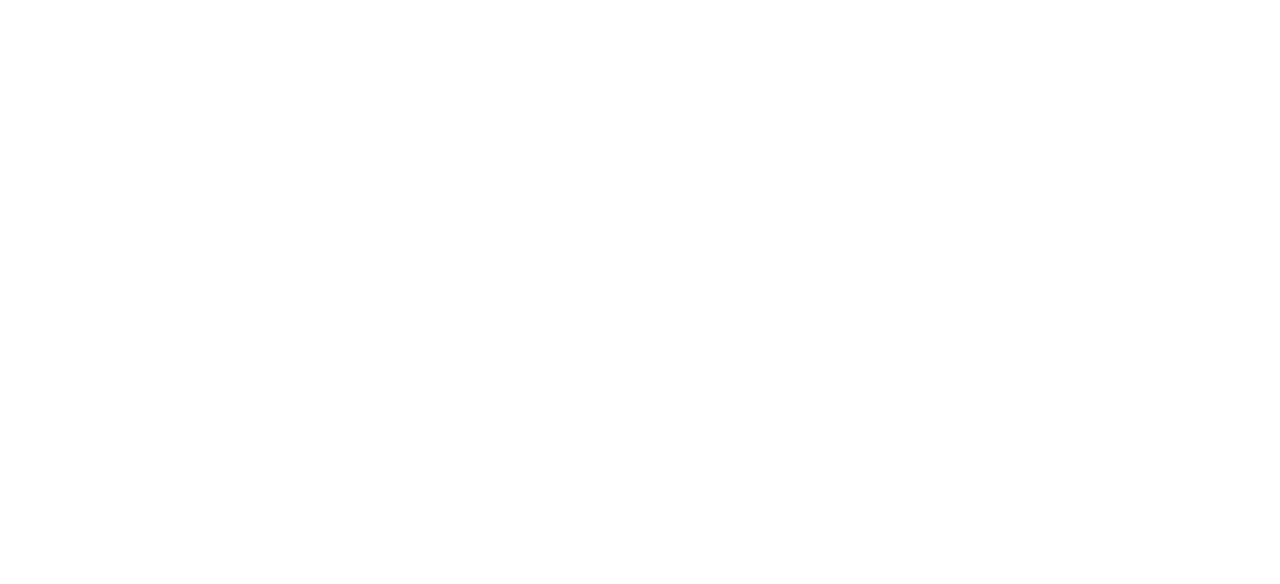
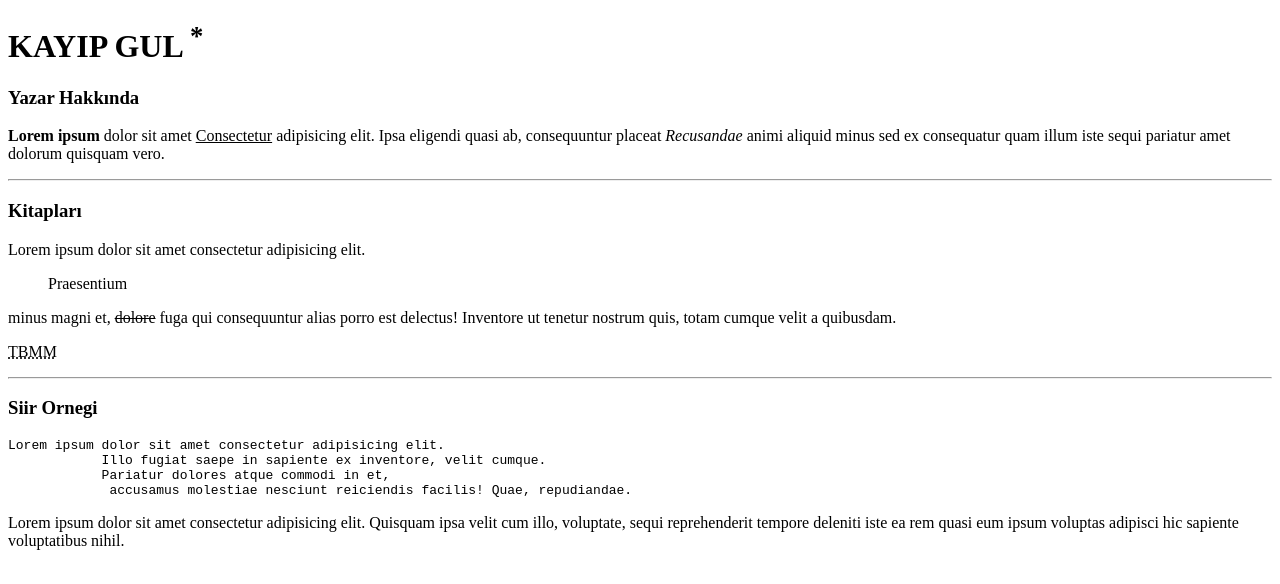
Before and after one commit to busratalih/HTML1, a plain HTML site: page Day-01/index.html in a window 1280 px wide. Drawn offline with Linux system fonts and the light colour scheme.

Commit message:
third commit

```diff
--- a/Day-01/index.html
+++ b/Day-01/index.html
@@ -1,12 +1,42 @@
+<!-- bunu browserın dosyayı anlaması için koydum / comment: ctrl k ctrl c, comment cıkma ctrl k ctrl u-->
 <!DOCTYPE html>
+<!-- Dosyamı HTML ile actım, dil olarak İngilize sectim ve sonrasında html ile kapattım -->
 <html lang="en">
     <head>
+
         <meta charset="UTF-8">
         <meta http-equiv="X-UA-Compatible" content="IE=edge">
         <meta name="viewport" content="width=device-width, initial-scale=1.0">
-    <title>Document</title>
+        <title>HTML SEVIYORUM</title>
+
     </head>
     <body>
+        <h1>KAYIP GUL <sup>*</sup></h1>
+        <h3>Yazar Hakkında</h3>
+        <p> <strong>Lorem ipsum</strong>  dolor sit amet <u>Consectetur</u> adipisicing elit. Ipsa eligendi quasi ab, consequuntur placeat <em>Recusandae</em>  animi aliquid minus sed ex consequatur quam illum iste sequi pariatur amet dolorum quisquam vero.
+        </p>
+        <hr>
 
+        <h3>Kitapları</h3>
+        <p>Lorem ipsum dolor sit amet consectetur adipisicing elit.
+            <blockquote>
+                Praesentium
+
+            </blockquote> minus magni et, <del>dolore</del> fuga qui consequuntur alias porro est delectus! Inventore ut tenetur nostrum quis, totam cumque velit a quibusdam.
+
+        </p>
+
+        <p> <abbr title="Türkiye Buyuk Millet Meclisi">TBMM</abbr></p>
+
+        <hr>
+        <h3>Siir Ornegi</h3>
+        <pre>Lorem ipsum dolor sit amet consectetur adipisicing elit.
+            Illo fugiat saepe in sapiente ex inventore, velit cumque.
+            Pariatur dolores atque commodi in et,
+             accusamus molestiae nesciunt reiciendis facilis! Quae, repudiandae.</pre>
+
+        <p>Lorem ipsum dolor sit amet consectetur adipisicing elit. Quisquam ipsa velit cum illo, voluptate, sequi reprehenderit tempore deleniti iste ea rem quasi eum ipsum voluptas adipisci hic sapiente voluptatibus nihil.</p>
     </body>
+
+
 </html>
```
Also changed, not shown: Day-01/Day-02/link.html (added, +35 -0 lines). Lines whose indentation alone changed are shown as unchanged.
